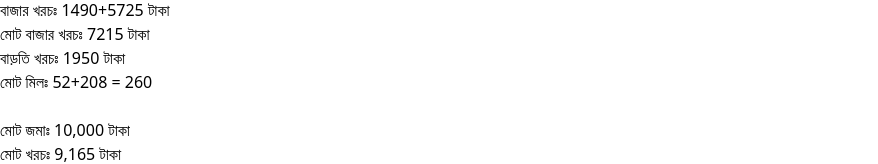
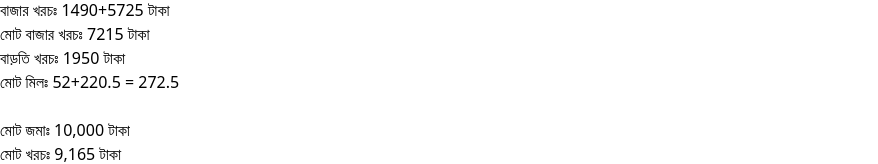
Before and after one commit to YasinArafatAjad/milly, a React (Vite) app: page /summury in a window 1280 px wide. Shown: the part 503-667 px from the top of the page, without its empty margins (0-878 px from the left). Built offline with nearby package versions, Linux system fonts and the light colour scheme.

Commit message:
Data Update

```diff
--- a/src/Component/Summury/Summury.jsx
+++ b/src/Component/Summury/Summury.jsx
@@ -37,7 +37,7 @@ console.log(result);
                     <p className="text-xl">বাজার খরচঃ <span className="BazarC">1490+5725</span> টাকা</p>
                     <p className="text-xl">মোট বাজার খরচঃ 7215 টাকা</p>
                     <p className="text-xl">বাড়তি খরচঃ 1950 টাকা</p>
-                    <p className="text-xl">মোট মিলঃ 52+208 = 260
+                    <p className="text-xl">মোট মিলঃ 52+220.5 = 272.5
                     </p>
                     <br />
                     <p className="text-xl">মোট জমাঃ 10,000 টাকা</p>
```
